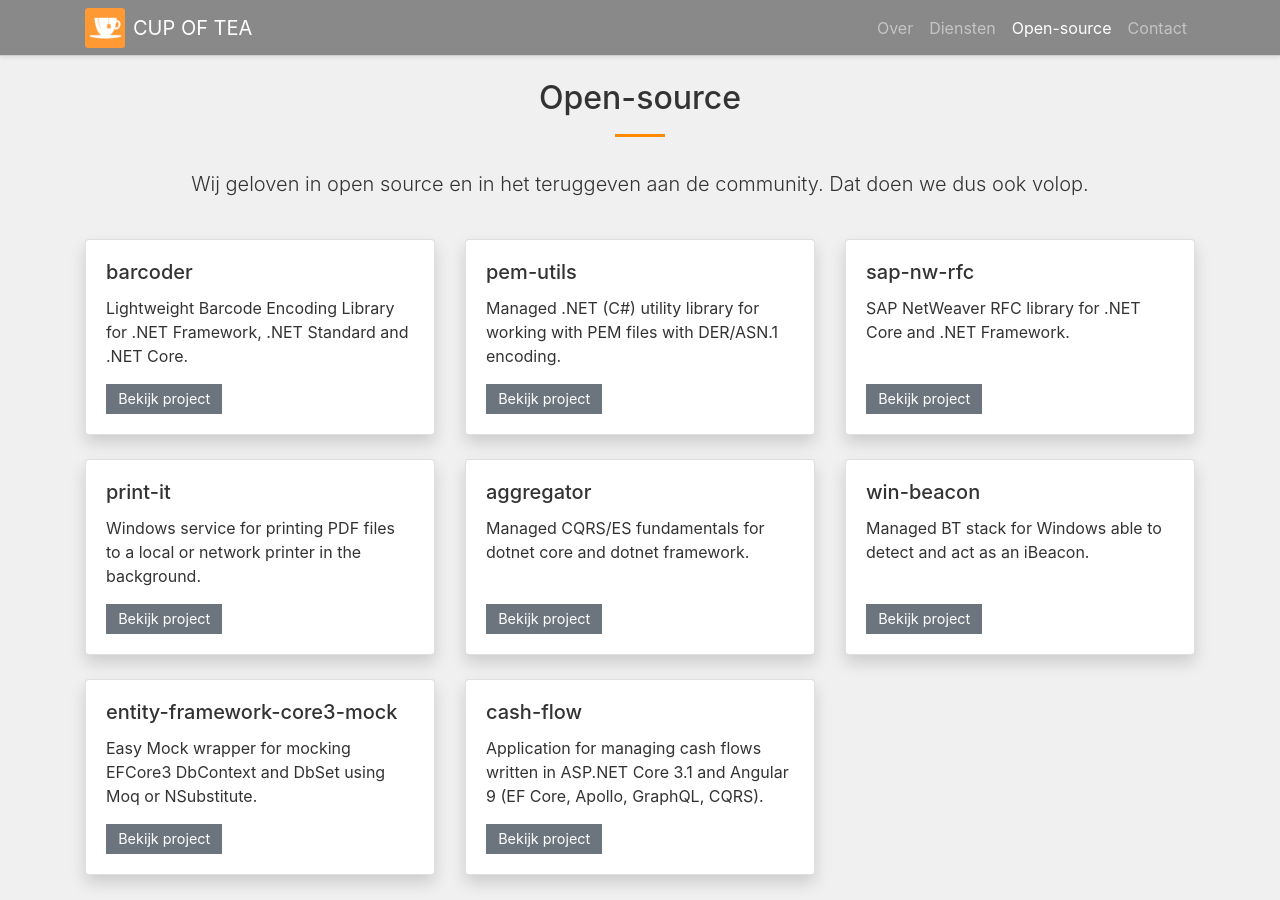
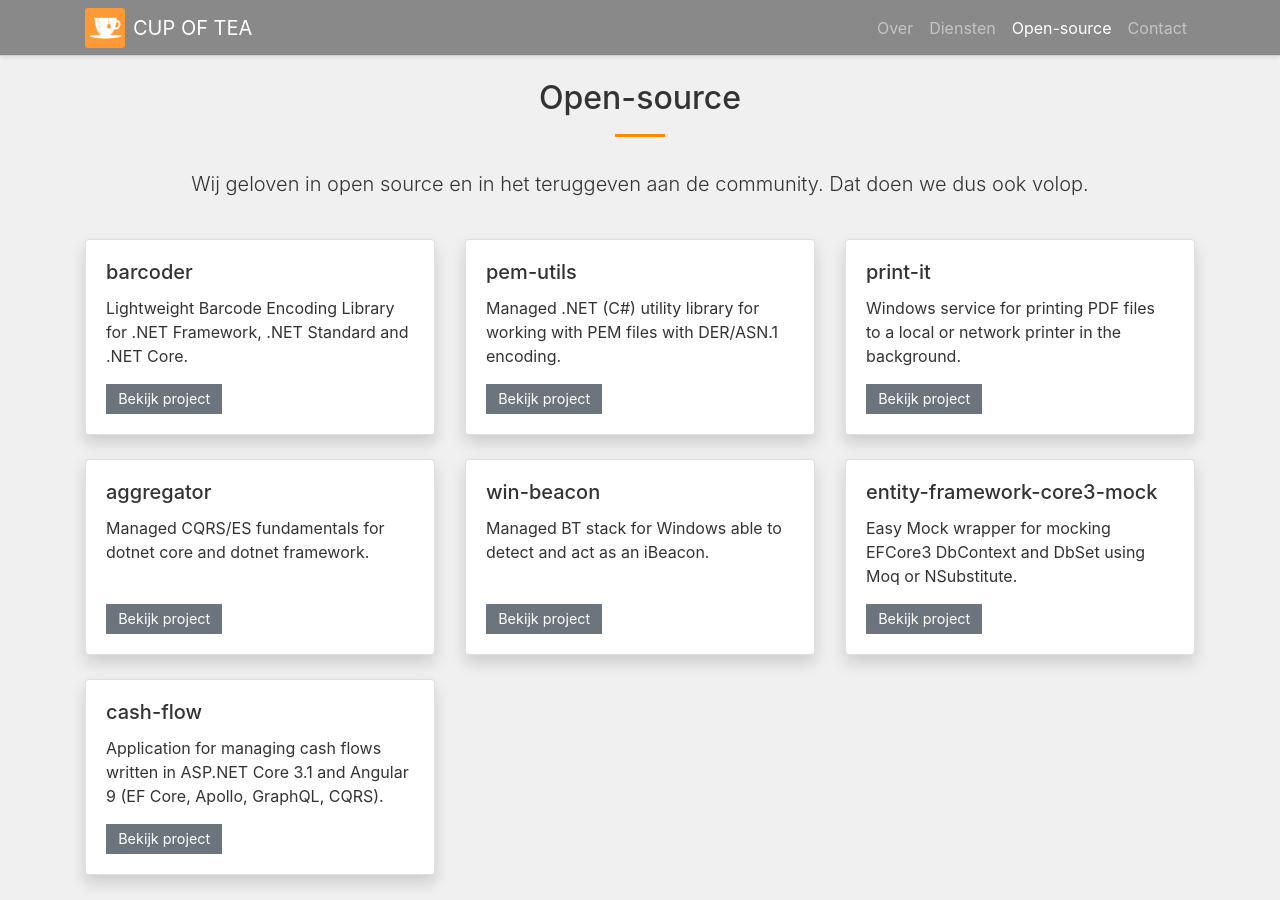
Before and after one commit to huysentruitw/cup-of-tea-website, a Jekyll site: the page built from docs/index.html, in a window 1280 px wide and 900 px high, scrolled down 2333 px. Built offline with Jekyll 4.4.1, drawn with Linux system fonts in a browser that asks for light colours.

Commit message:
Remove sap-nw-rfc temporarily

```diff
--- a/docs/index.html
+++ b/docs/index.html
@@ -17,9 +17,6 @@ open-source-projects:
 - name: pem-utils
   description: Managed .NET (C#) utility library for working with PEM files with DER/ASN.1 encoding.
   url: https://github.com/huysentruitw/pem-utils
-- name: sap-nw-rfc
-  description: SAP NetWeaver RFC library for .NET Core and .NET Framework.
-  url: https://github.com/huysentruitw/SapNwRfc
 - name: print-it
   description: Windows service for printing PDF files to a local or network printer in the background.
   url: https://github.com/huysentruitw/print-it
```
